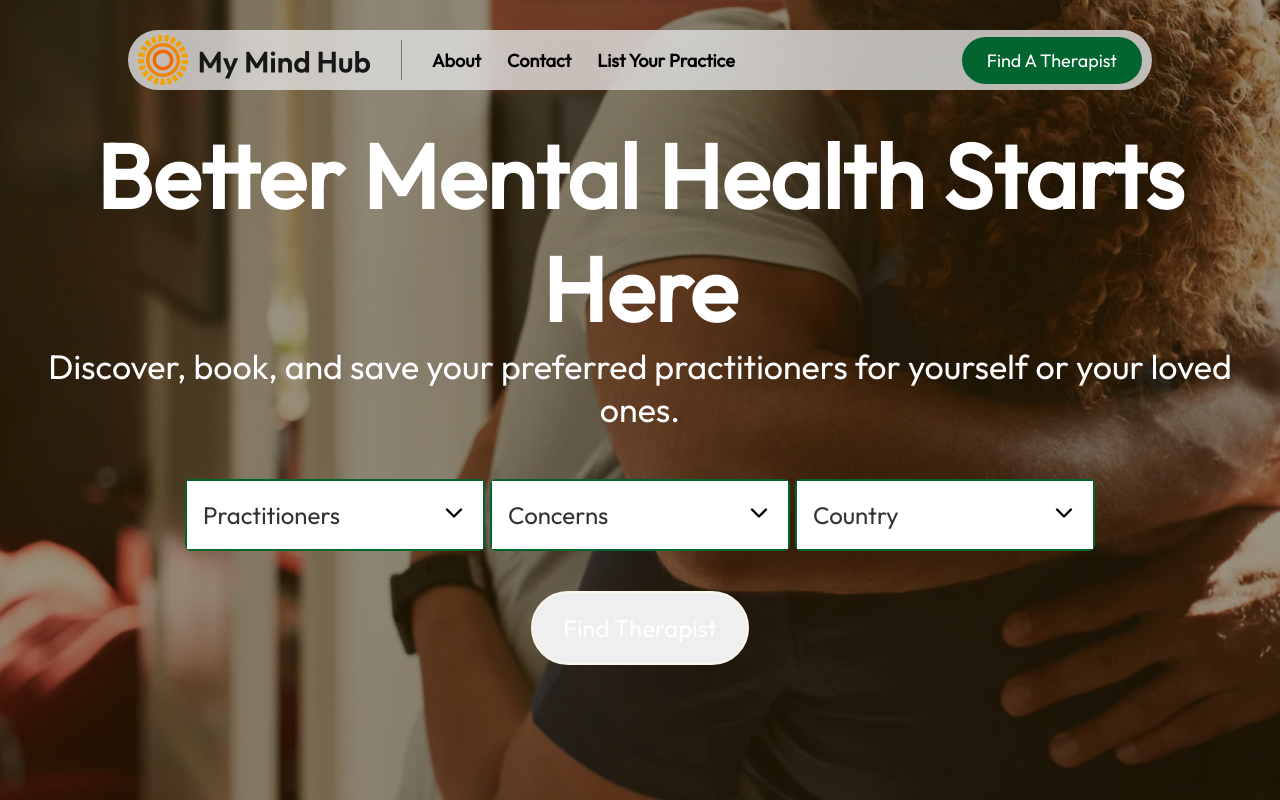
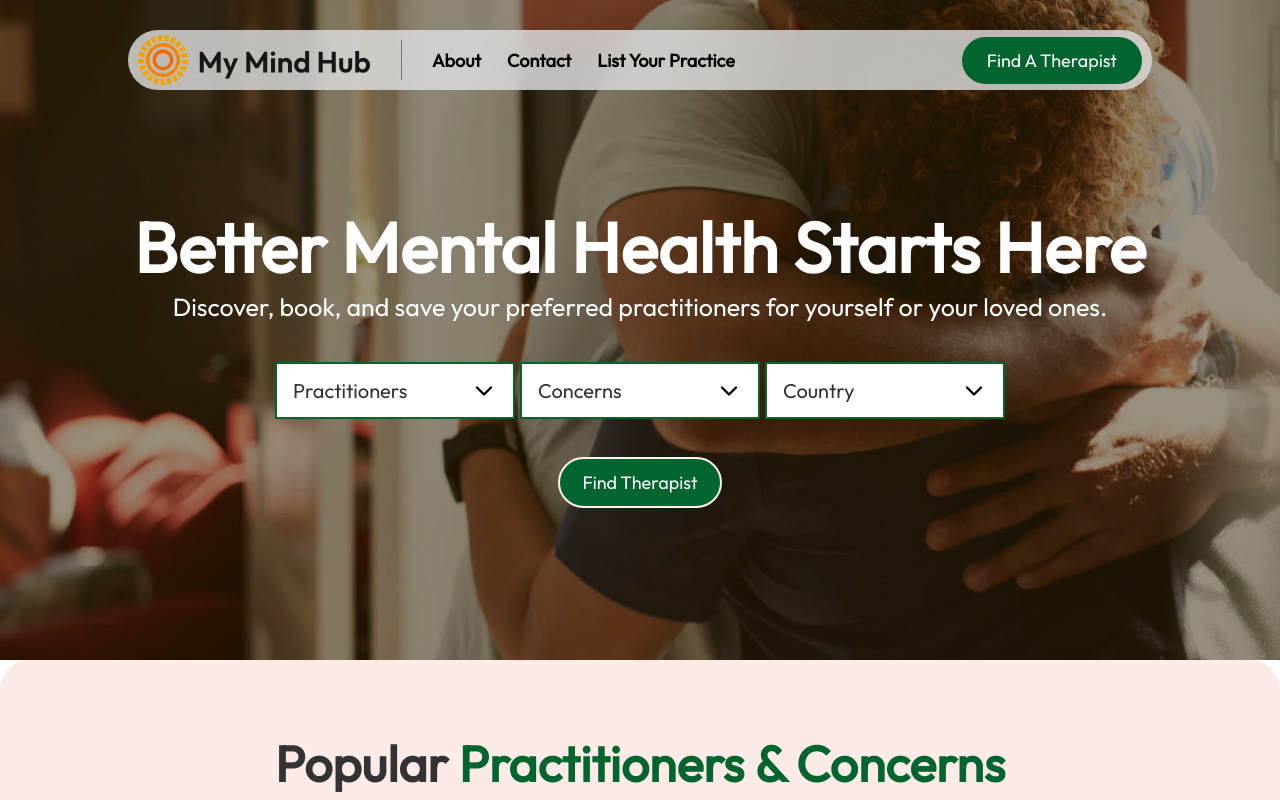
Before and after one commit to vidwanns/my_mind_hub, a Next.js app: page / in a window 1280 px wide. Shown: the top 800 px of the page. Built offline with nearby package versions, Linux system fonts and the light colour scheme.

Commit message:
Update firstSection.css

```diff
--- a/src/styles/home-css/firstSection.css
+++ b/src/styles/home-css/firstSection.css
@@ -21,7 +21,6 @@
   width: 100%;
   text-align: center;
   align-items: center;
-  justify-content: center;
 }
 
 .heading {
@@ -40,7 +39,6 @@
   display: flex;
   justify-content: center;
   align-items: center;
-  margin: 0 auto;
   width: 100%;
   height: 72px;
   gap: 5px;
@@ -53,7 +51,96 @@
   justify-content: center;
 }
 
-@media only screen and (min-width: 355px) and (max-width: 600px) {
+.custom-dropdown {
+  position: relative;
+  height: 72px;
+  width: 300px;
+  border: 2px solid #01652f;
+}
+
+.input-field {
+  width: 100%;
+  height: 100%;
+  padding: 12px 16px;
+  border: none;
+  font-size: 24px;
+  color: #333;
+  appearance: none;
+  background-color: #fff;
+  outline: none;
+  font-family: outfit;
+}
+
+.dropdown-arrow {
+  position: absolute;
+  right: 15px;
+  top: 50%;
+  transform: translateY(-50%);
+  pointer-events: none;
+  color: #000000;
+  z-index: 2;
+}
+
+.button-container {
+  margin-top: 30px;
+}
+
+.search-button-desktop {
+  color: white;
+  border-radius: 40px;
+  border: 2px solid #fcf5e8;
+  background: #01652f;
+  justify-content: center;
+  align-items: center;
+  cursor: pointer;
+  transition: background-color 0.3s ease;
+  font-size: 24px;
+  display: inline-flex;
+  padding: 20px 30px;
+  justify-content: center;
+  align-items: center;
+  gap: 10px;
+  font-weight: 500;
+}
+
+.search-button-desktop:hover {
+  background-color: #005d30;
+}
+
+@media only screen and (max-width: 1700px) {
+  .first-section {
+    height: 730px;
+  }
+  .first-section__content {
+    margin-top: 120px;
+}
+  .heading {
+    font-size: 70px;
+  }
+  .subheading {
+    font-size: 25px;
+    margin-bottom: 2rem;
+  }
+  .search-bar {
+    margin-bottom: 30px;
+  }
+  .custom-dropdown {
+    height: 80%;
+    width: 240px;
+  }
+  .input-field {
+    font-size: 20px;
+  }
+  .dropdown-arrow {
+    top: 55%;
+  }
+  .search-button-desktop {
+    padding: 12px 22px;
+    font-size: 18px;
+  }
+}
+
+@media only screen and (max-width: 600px) {
   .first-section {
     height: 803px;
   }
@@ -61,7 +148,6 @@
   .search-bar {
     flex-direction: column;
     gap: 20px;
-    width: 100%;
     max-width: 400px;
     margin-top: 6rem;
     margin-bottom: 6rem;
@@ -118,7 +204,6 @@
     background: #01652f;
     color: #fff;
     font-size: 18px;
-    font-style: normal;
     font-weight: 500;
     line-height: 26px;
   }
@@ -127,63 +212,3 @@
     background-color: #014f24;
   }
 }
-
-/* Desktop-Specific Styles */
-@media only screen and (min-width: 601px) {
-  .custom-dropdown {
-    position: relative;
-    height: 72px;
-    width: 300px;
-    border: 2px solid #01652f;
-    border-radius: 6px;
-  }
-
-  .input-field {
-    width: 100%;
-    height: 100%;
-    padding: 12px 16px;
-    border: none;
-    font-size: 24px;
-    color: #333;
-    appearance: none;
-    background-color: #fff;
-    outline: none;
-    font-family: outfit;
-  }
-
-  .dropdown-arrow {
-    position: absolute;
-    right: 15px;
-    top: 50%;
-    transform: translateY(-50%);
-    pointer-events: none;
-    color: #000000;
-    z-index: 2;
-  }
-
-  .button-container {
-    margin-top: 30px;
-  }
-
-  .search-button-desktop {
-    color: white;
-    border-radius: 40px;
-    border: 2px solid #fcf5e8;
-    background: #01652f;
-    justify-content: center;
-    align-items: center;
-    cursor: pointer;
-    transition: background-color 0.3s ease;
-    font-size: 24px;
-    display: inline-flex;
-    padding: 20px 30px;
-    justify-content: center;
-    align-items: center;
-    gap: 10px;
-    font-weight: 500;
-  }
-
-  .search-button-desktop:hover {
-    background-color: #005d30;
-  }
-}
```
